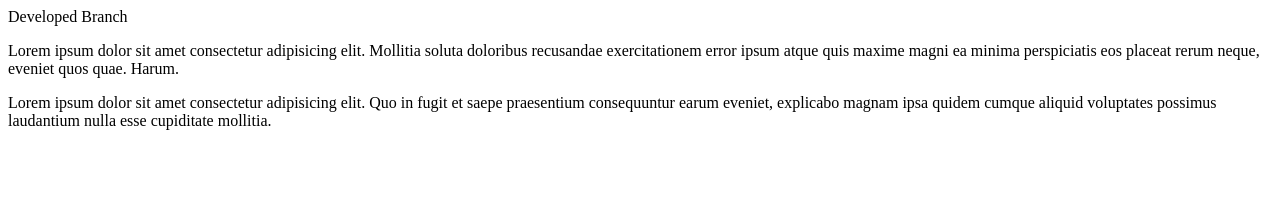
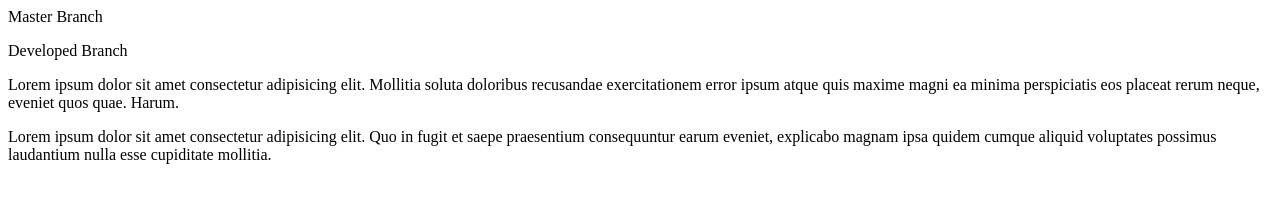
Before and after one commit to lwinmarwin/StudentManagementSystem, a plain HTML site: page index.html in a window 1280 px wide. Drawn offline with Linux system fonts and the light colour scheme.

Commit message:
Revert "Update index.html"
This reverts commit 27b99b28a298f3562071966c5ac95a5a0ac35537.

```diff
--- a/index.html
+++ b/index.html
@@ -3,6 +3,7 @@
         <title>Git Testing</title>
     </head>
     <body>
+        <p>Master Branch</p>
         <p>Developed Branch</p>
         <p>
             Lorem ipsum dolor sit amet consectetur adipisicing elit. Mollitia soluta doloribus recusandae exercitationem error ipsum atque quis maxime magni ea minima perspiciatis eos placeat rerum neque, eveniet quos quae. Harum.
```
